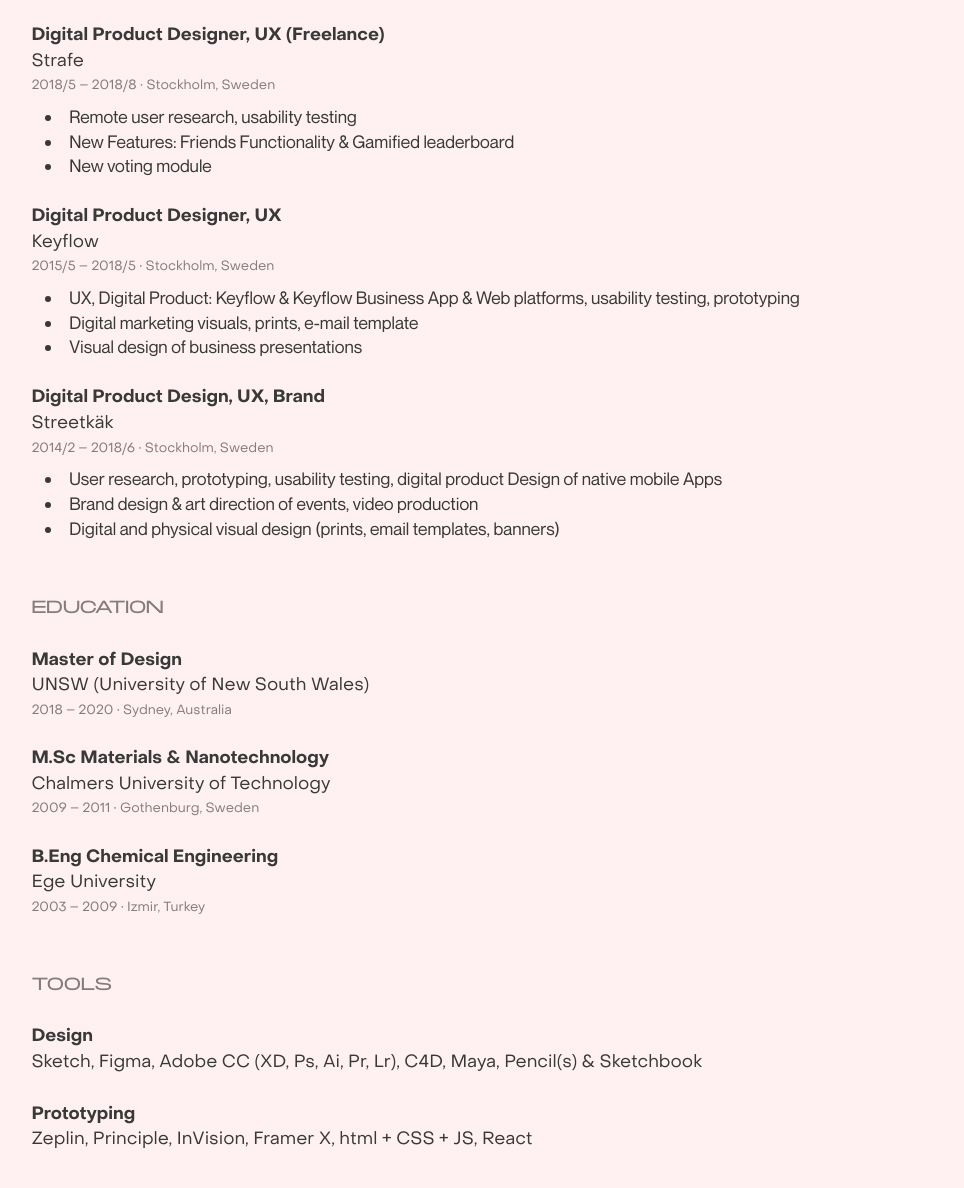
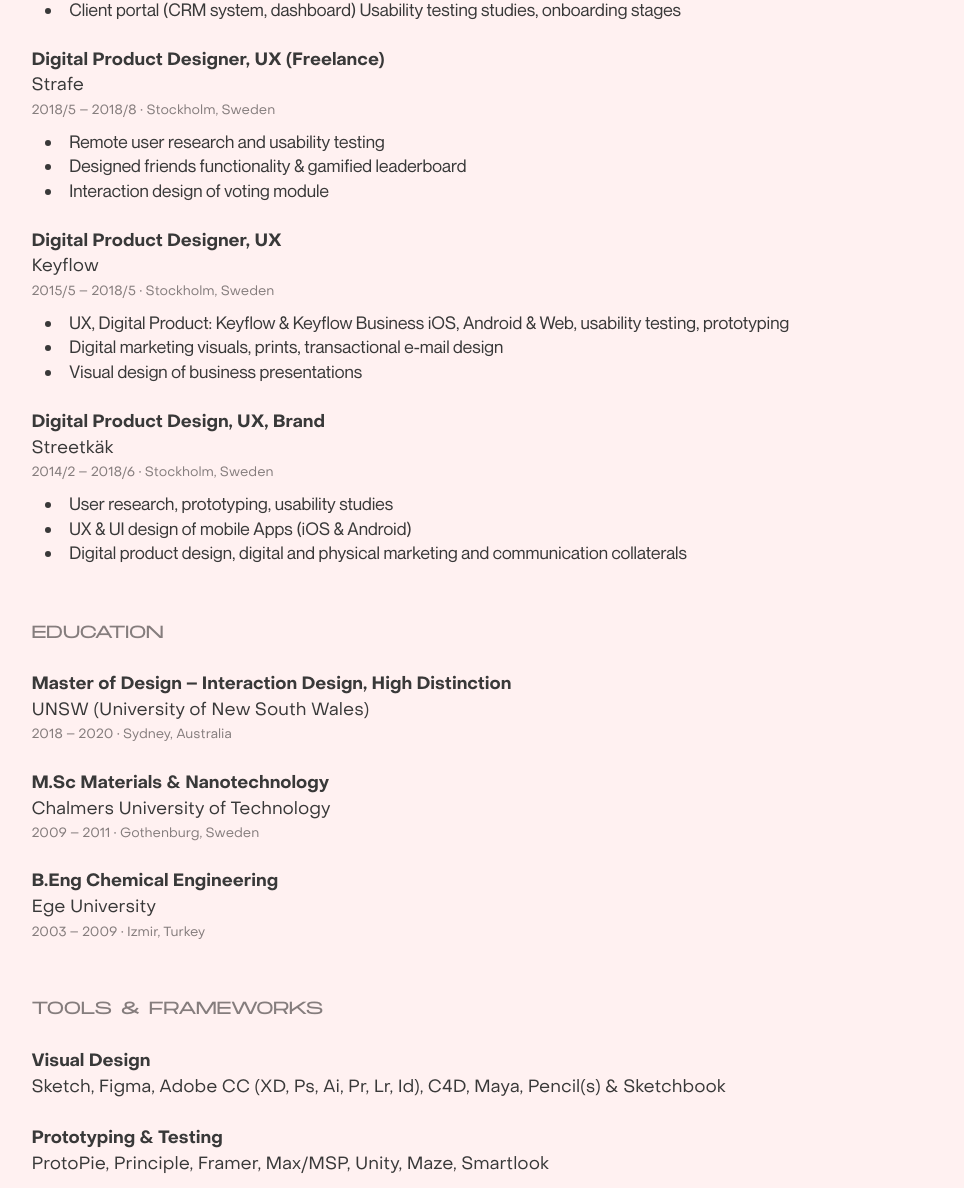
Before and after one commit to dorukde/test_v2-ux-portfolio, a Gatsby site: page /about in a window 1280 px wide. Shown: the part 1168-2356 px from the top of the page, without its empty margins (155-1119 px from the left). Built offline with nearby package versions, Linux system fonts and the light colour scheme; Gatsby itself is replaced by a stand-in of ours; a web font is replaced by a local one.

Commit message:
typo fix

```diff
--- a/src/pages/about.js
+++ b/src/pages/about.js
@@ -84,35 +84,38 @@
             Workplace="Antler"
             Duration="2019/12 &#x2013; ongoing"
             City="Sydney, Australia"
-            Item1="User Research of global cohorts 2020, IA, Ideation workshops, Journey Mapping, Usability Testing"
-            Item2="Product Design, Design System: firetable.io (open-source) &amp; Global Ops Platform: Antler Fusion"
-            Item3="Consultation &amp; coaching of early stage portfolio companies"
+            Item1="Design system and product design of the open-source project: firetable.io"
+            Item2="Founder Hub, Antler Fusion and antler.co redesign"
+            Item3="Co-design &amp; ideation, IA, journey mapping, designing for accessibility, usability testing
+            Remote design learning activities for the team
+            Coaching sessions for portfolio companies"
           />
           <ResumeItem
             MyRole="UX Designer"
             Workplace="2hats"
             Duration="2019/5 &#x2013; 2019/12"
             City="Sydney, Australia"
-            Item1="User Research (Interviews, practice-based research) "
-            Item2="Journey Mapping: User/Business, value proposition canvas"
-            Item3="New Feature: Client Portal (Internal CRM), New Student Portal"
+            Item1="Research (Interviews, practice-based research)"
+            Item2="Journey mapping, stakeholder mapping, value prop. canvas"
+            Item3="Client portal (CRM system, dashboard)
+            Usability testing studies, onboarding stages"
           />
           <ResumeItem
             MyRole="Digital Product Designer, UX (Freelance)"
             Workplace="Strafe"
             Duration="2018/5 &#x2013; 2018/8"
             City="Stockholm, Sweden"
-            Item1="Remote user research, usability testing "
-            Item2="New Features: Friends Functionality &amp; Gamified leaderboard"
-            Item3="New voting module"
+            Item1="Remote user research and usability testing"
+            Item2="Designed friends functionality &amp; gamified leaderboard"
+            Item3="Interaction design of voting module"
           />
           <ResumeItem
             MyRole="Digital Product Designer, UX"
             Workplace="Keyflow"
             Duration="2015/5 &#x2013; 2018/5"
             City="Stockholm, Sweden"
-            Item1="UX, Digital Product: Keyflow &amp; Keyflow Business App &amp; Web platforms, usability testing, prototyping"
-            Item2="Digital marketing visuals, prints, e-mail template"
+            Item1="UX, Digital Product: Keyflow &amp; Keyflow Business iOS, Android &amp; Web, usability testing, prototyping"
+            Item2="Digital marketing visuals, prints, transactional e-mail design"
             Item3="Visual design of business presentations"
           />
           <ResumeItem
@@ -120,13 +123,13 @@
             Workplace="Streetkäk"
             Duration="2014/2 &#x2013; 2018/6"
             City="Stockholm, Sweden"
-            Item1="User research, prototyping, usability testing, digital product Design of native mobile Apps"
-            Item2="Brand design &amp; art direction of events, video production"
-            Item3="Digital and physical visual design (prints, email templates, banners)"
+            Item1="User research, prototyping, usability studies"
+            Item2="UX &amp; UI design of mobile Apps (iOS &amp; Android)"
+            Item3="Digital product design, digital and physical marketing and communication collaterals"
           />
           <div className="SectionTitle">Education</div>
           <ResumeItem2
-            MyRole="Master of Design"
+            MyRole="Master of Design – Interaction Design, High Distinction"
             Workplace="UNSW (University of New South Wales)"
             Duration="2018 &#x2013; 2020"
             City="Sydney, Australia"
@@ -143,14 +146,26 @@
             Duration="2003 &#x2013; 2009"
             City="Izmir, Turkey"
           />
-          <div className="SectionTitle">Tools</div>
+          <div className="SectionTitle">Tools &amp; Frameworks</div>
           <ResumeItem3
-            MyRole="Design"
-            Workplace="Sketch, Figma, Adobe CC (XD, Ps, Ai, Pr, Lr), C4D, Maya, Pencil(s) &amp; Sketchbook"
+            MyRole="Visual Design"
+            Workplace="Sketch, Figma, Adobe CC (XD, Ps, Ai, Pr, Lr, Id), C4D, Maya, Pencil(s) &amp; Sketchbook"
           />
           <ResumeItem3
-            MyRole="Prototyping"
-            Workplace="Zeplin, Principle, InVision, Framer X, html + CSS + JS, React"
+            MyRole="Prototyping &amp; Testing"
+            Workplace="ProtoPie, Principle, Framer, Max/MSP, Unity, Maze, Smartlook"
+          />
+          <ResumeItem3
+            MyRole="Design System &amp; Documentation"
+            Workplace="Zeplin, zeroheight, DSM, Confluence"
+          />
+          <ResumeItem3
+            MyRole="3D Modelling"
+            Workplace="Autodesk Maya, Fusion 360, Cinema 4D"
+          />
+          <ResumeItem3
+            MyRole="Software Development"
+            Workplace="Arduino programming, HTML, CSS, JS, React, p5.js"
           />
         </div>
       </div>
```
Also changed, not shown: 3 other files.
